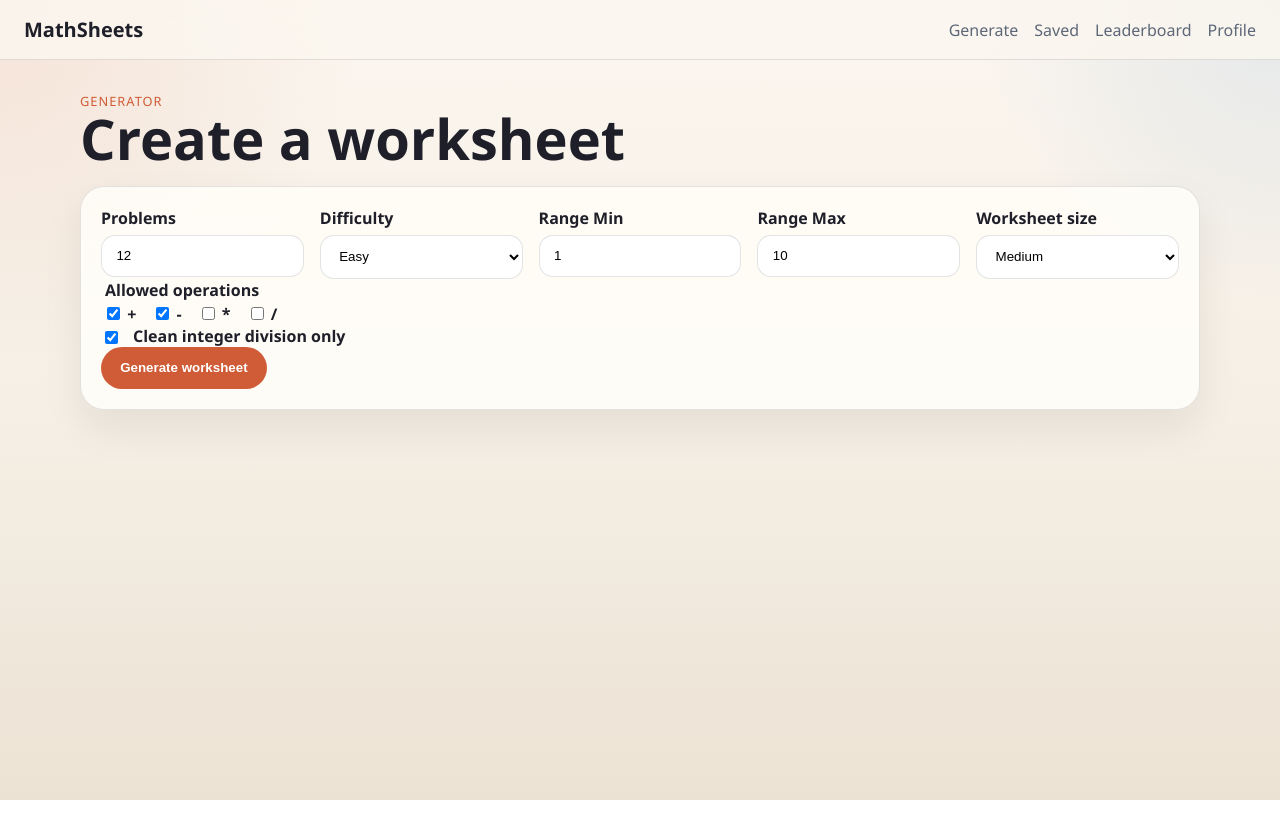
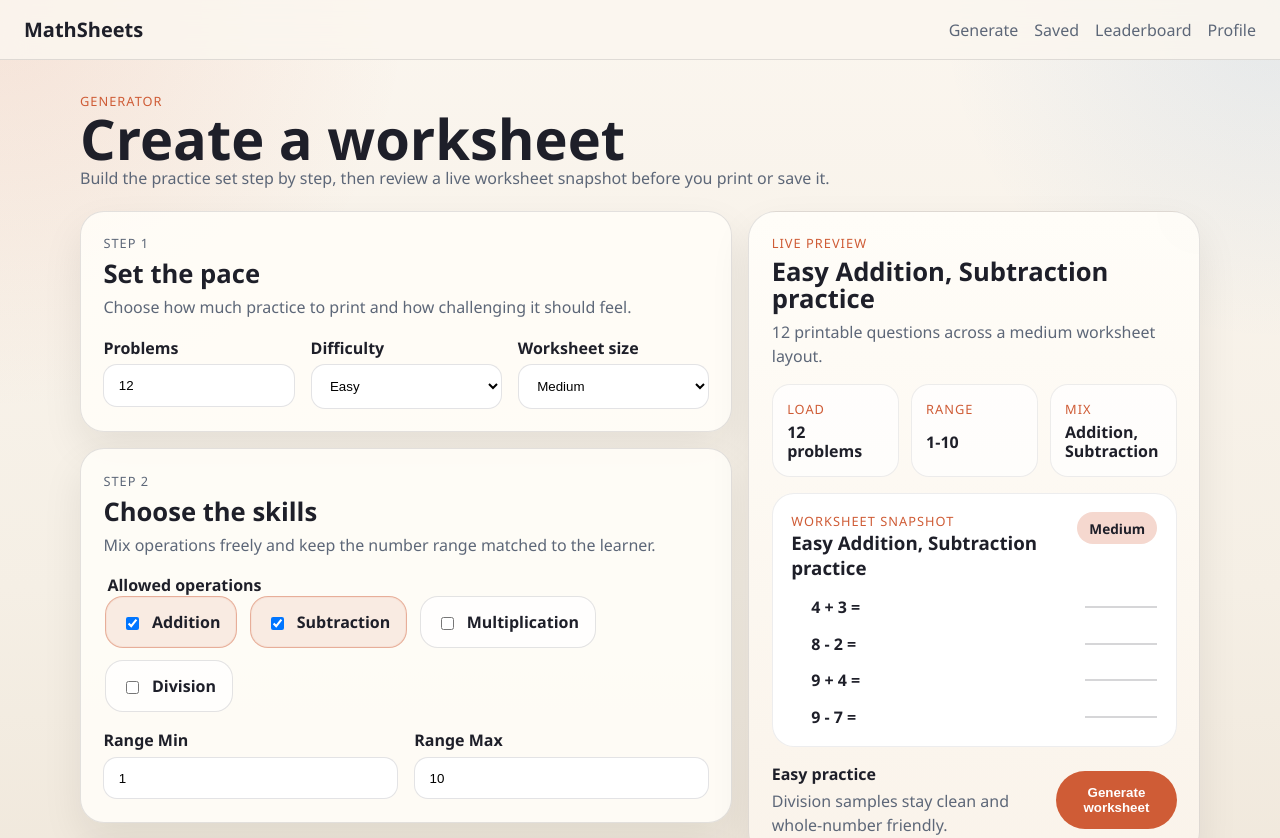
Before and after one commit to desdae/math-sheets, a Vue app in the folder frontend/: page /generate in a window 1280 px wide. Shown: the top 838 px of the page. Before the commit the page ends 800 px from the top, so only its background shows below. Built offline with nearby package versions, Linux system fonts and the light colour scheme; no server answers.

Commit message:
Redesign worksheet generator form

```diff
--- a/frontend/src/components/worksheet/GeneratorForm.vue
+++ b/frontend/src/components/worksheet/GeneratorForm.vue
@@ -1,6 +1,15 @@
 <template>
-  <form data-testid="generator-form" class="generator-form card" @submit.prevent="emitGenerate">
-    <div class="form-grid">
+  <form data-testid="generator-form" class="generator-form generator-studio" @submit.prevent="emitGenerate">
+    <div class="generator-studio-layout">
+      <div class="generator-studio-steps">
+        <section class="generator-step card">
+          <div class="generator-step-header">
+            <p class="eyebrow">Step 1</p>
+            <h2>Set the pace</h2>
+            <p>Choose how much practice to print and how challenging it should feel.</p>
+          </div>
+
+          <div class="form-grid generator-step-grid">
             <label>
               Problems
               <input data-testid="problem-count-input" v-model.number="form.problemCount" type="number" min="1" max="100" />
@@ -16,6 +25,38 @@
             </label>
 
             <label>
+              Worksheet size
+              <select v-model="form.worksheetSize">
+                <option value="small">Small</option>
+                <option value="medium">Medium</option>
+                <option value="large">Large</option>
+              </select>
+            </label>
+          </div>
+        </section>
+
+        <section class="generator-step card">
+          <div class="generator-step-header">
+            <p class="eyebrow">Step 2</p>
+            <h2>Choose the skills</h2>
+            <p>Mix operations freely and keep the number range matched to the learner.</p>
+          </div>
+
+          <fieldset class="operation-picker">
+            <legend>Allowed operations</legend>
+            <label
+              v-for="operation in operations"
+              :key="operation"
+              class="operation-chip"
+              :class="{ 'operation-chip-active': form.allowedOperations.includes(operation) }"
+            >
+              <input :checked="form.allowedOperations.includes(operation)" type="checkbox" @change="toggleOperation(operation)" />
+              <span>{{ operationLabels[operation] }}</span>
+            </label>
+          </fieldset>
+
+          <div class="form-grid generator-step-grid">
+            <label>
               Range Min
               <input v-model.number="form.numberRangeMin" type="number" min="0" />
             </label>
@@ -24,36 +65,79 @@
               Range Max
               <input v-model.number="form.numberRangeMax" type="number" min="1" />
             </label>
+          </div>
+        </section>
 
-      <label>
-        Worksheet size
-        <select v-model="form.worksheetSize">
-          <option value="small">Small</option>
-          <option value="medium">Medium</option>
-          <option value="large">Large</option>
-        </select>
-      </label>
+        <section class="generator-step card">
+          <div class="generator-step-header">
+            <p class="eyebrow">Step 3</p>
+            <h2>Refine the output</h2>
+            <p>Keep division classroom-friendly by default, or loosen the rules when needed.</p>
           </div>
 
-    <fieldset class="operation-picker">
-      <legend>Allowed operations</legend>
-      <label v-for="operation in operations" :key="operation">
-        <input :checked="form.allowedOperations.includes(operation)" type="checkbox" @change="toggleOperation(operation)" />
-        {{ operation }}
+          <label class="checkbox-row checkbox-panel">
+            <input v-model="form.cleanDivisionOnly" type="checkbox" />
+            <span>
+              <strong>Clean integer division only</strong>
+              <small>Uses tidy division questions with whole-number answers.</small>
+            </span>
           </label>
-    </fieldset>
+        </section>
+      </div>
 
-    <label class="checkbox-row">
-      <input v-model="form.cleanDivisionOnly" type="checkbox" />
-      Clean integer division only
-    </label>
+      <aside data-testid="generator-preview" class="generator-preview-panel">
+        <div class="generator-preview-top">
+          <p class="eyebrow">Live preview</p>
+          <h2>{{ previewTitle }}</h2>
+          <p>{{ previewDescription }}</p>
+        </div>
 
+        <div class="generator-preview-metrics">
+          <div class="generator-preview-metric">
+            <span class="stat-label">Load</span>
+            <strong data-testid="preview-problem-count">{{ form.problemCount }} problems</strong>
+          </div>
+          <div class="generator-preview-metric">
+            <span class="stat-label">Range</span>
+            <strong>{{ form.numberRangeMin }}-{{ form.numberRangeMax }}</strong>
+          </div>
+          <div class="generator-preview-metric">
+            <span class="stat-label">Mix</span>
+            <strong>{{ operationSummary }}</strong>
+          </div>
+        </div>
+
+        <div class="generator-preview-sheet">
+          <div class="generator-preview-sheet-header">
+            <div>
+              <p class="eyebrow">Worksheet snapshot</p>
+              <h3>{{ previewTitle }}</h3>
+            </div>
+            <span class="generator-preview-size">{{ worksheetSizeLabel }}</span>
+          </div>
+
+          <ol class="generator-preview-list">
+            <li v-for="question in previewQuestions" :key="question">
+              <span>{{ question }}</span>
+              <span class="generator-preview-blank"></span>
+            </li>
+          </ol>
+        </div>
+
+        <div class="generator-preview-footer">
+          <div class="generator-preview-note">
+            <strong>{{ difficultyLabel }} practice</strong>
+            <p>{{ divisionNote }}</p>
+          </div>
           <button data-testid="generate-submit" class="button" type="submit">Generate worksheet</button>
+        </div>
+      </aside>
+    </div>
   </form>
 </template>
 
 <script setup lang="ts">
-import { reactive } from "vue";
+import { computed, reactive } from "vue";
 import type { WorksheetConfig } from "../../stores/worksheet";
 
 const emit = defineEmits<{
@@ -61,6 +145,12 @@ const emit = defineEmits<{
 }>();
 
 const operations: WorksheetConfig["allowedOperations"] = ["+", "-", "*", "/"];
+const operationLabels: Record<WorksheetConfig["allowedOperations"][number], string> = {
+  "+": "Addition",
+  "-": "Subtraction",
+  "*": "Multiplication",
+  "/": "Division"
+};
 
 const form = reactive<WorksheetConfig>({
   problemCount: 12,
@@ -82,5 +172,50 @@ const toggleOperation = (operation: WorksheetConfig["allowedOperations"][number]
   }
 };
 
+const difficultyLabel = computed(() => form.difficulty.charAt(0).toUpperCase() + form.difficulty.slice(1));
+const worksheetSizeLabel = computed(() => form.worksheetSize.charAt(0).toUpperCase() + form.worksheetSize.slice(1));
+const operationSummary = computed(() => form.allowedOperations.map((operation) => operationLabels[operation]).join(", "));
+const previewTitle = computed(() => `${difficultyLabel.value} ${operationSummary.value} practice`);
+const previewDescription = computed(
+  () => `${form.problemCount} printable questions across a ${worksheetSizeLabel.value.toLowerCase()} worksheet layout.`
+);
+const divisionNote = computed(() =>
+  form.cleanDivisionOnly ? "Division samples stay clean and whole-number friendly." : "Division samples may include tougher results."
+);
+
+const clampMax = computed(() => Math.max(form.numberRangeMin + 1, form.numberRangeMax));
+const buildPreviewQuestion = (operation: WorksheetConfig["allowedOperations"][number], index: number) => {
+  const min = form.numberRangeMin;
+  const max = clampMax.value;
+  const spread = Math.max(1, max - min);
+  const first = min + ((index * 7 + 3) % spread);
+  const second = min + ((index * 5 + 2) % spread);
+
+  if (operation === "/") {
+    const divisor = Math.max(1, min + ((index * 3 + 2) % Math.max(1, max - min + 1)));
+    const quotient = Math.max(1, Math.min(max, min + ((index * 2 + 1) % Math.max(1, max - min + 1))));
+    const dividend = form.cleanDivisionOnly ? divisor * quotient : divisor * quotient + (index % Math.max(1, divisor));
+    return `${dividend} / ${divisor} =`;
+  }
+
+  if (operation === "-") {
+    const left = Math.max(first, second);
+    const right = Math.min(first, second);
+    return `${left} - ${right} =`;
+  }
+
+  if (operation === "*") {
+    const left = Math.max(1, Math.min(max, first));
+    const right = Math.max(1, Math.min(max, Math.max(min, second)));
+    return `${left} * ${right} =`;
+  }
+
+  return `${first} + ${second} =`;
+};
+
+const previewQuestions = computed(() =>
+  Array.from({ length: 4 }, (_, index) => buildPreviewQuestion(form.allowedOperations[index % form.allowedOperations.length], index))
+);
+
 const emitGenerate = () => emit("generate", { ...form });
 </script>
--- a/frontend/src/styles/main.css
+++ b/frontend/src/styles/main.css
@@ -85,6 +85,7 @@ a {
 .hero-panel,
 .two-column,
 .saved-layout,
+.generator-studio-layout,
 .stat-grid,
 .worksheet-grid,
 .form-grid {
@@ -99,6 +100,11 @@ a {
 
 .saved-layout-single {
   grid-template-columns: 1fr;
+}
+
+.generator-studio-layout {
+  grid-template-columns: minmax(0, 1.3fr) minmax(320px, 0.9fr);
+  align-items: start;
 }
 
 .stat-grid {
@@ -125,6 +131,10 @@ a {
 .card,
 .hero-preview {
   padding: 1.25rem;
+}
+
+.generator-form {
+  display: block;
 }
 
 .hero-panel {
@@ -176,6 +186,11 @@ button {
   color: var(--text);
 }
 
+button:hover,
+.button:hover {
+  filter: brightness(0.98);
+}
+
 input,
 select {
   width: 100%;
@@ -205,9 +220,193 @@ legend {
   gap: 0.75rem;
 }
 
+.checkbox-row span {
+  display: grid;
+  gap: 0.2rem;
+}
+
+.checkbox-row small {
+  color: var(--muted);
+  font-size: 0.9rem;
+  font-weight: 500;
+}
+
 .checkbox-row input,
 .operation-picker input {
   width: auto;
+}
+
+.generator-studio-steps {
+  display: grid;
+  gap: 1rem;
+}
+
+.generator-step {
+  display: grid;
+  gap: 1.1rem;
+  padding: 1.4rem;
+}
+
+.generator-step-header {
+  display: grid;
+  gap: 0.45rem;
+}
+
+.generator-step-header h2,
+.generator-preview-top h2 {
+  font-size: clamp(1.35rem, 2vw, 1.9rem);
+  line-height: 1.05;
+}
+
+.generator-step-header p:last-child,
+.generator-preview-top p:last-child,
+.generator-preview-note p {
+  color: var(--muted);
+  line-height: 1.5;
+}
+
+.generator-step-grid {
+  grid-template-columns: repeat(auto-fit, minmax(180px, 1fr));
+}
+
+.operation-picker {
+  display: flex;
+  gap: 0.8rem;
+  flex-wrap: wrap;
+  padding: 0;
+  border: none;
+}
+
+.operation-chip {
+  display: inline-flex;
+  align-items: center;
+  gap: 0.6rem;
+  padding: 0.85rem 1rem;
+  border-radius: 18px;
+  border: 1px solid var(--line);
+  background: rgba(255, 255, 255, 0.72);
+  transition:
+    border-color 140ms ease,
+    transform 140ms ease,
+    background-color 140ms ease,
+    box-shadow 140ms ease;
+}
+
+.operation-chip:hover {
+  transform: translateY(-1px);
+  border-color: rgba(207, 92, 54, 0.35);
+}
+
+.operation-chip-active {
+  background: rgba(207, 92, 54, 0.1);
+  border-color: rgba(207, 92, 54, 0.42);
+  box-shadow: inset 0 0 0 1px rgba(207, 92, 54, 0.06);
+}
+
+.checkbox-panel {
+  align-items: start;
+  padding: 1rem 1.05rem;
+  border-radius: 18px;
+  border: 1px solid var(--line);
+  background: linear-gradient(180deg, rgba(255, 255, 255, 0.75), rgba(245, 239, 229, 0.75));
+}
+
+.checkbox-panel strong {
+  font-size: 1rem;
+}
+
+.generator-preview-panel {
+  position: sticky;
+  top: 5.5rem;
+  display: grid;
+  gap: 1rem;
+  padding: 1.4rem;
+  border-radius: 28px;
+  border: 1px solid var(--line);
+  background:
+    linear-gradient(180deg, rgba(255, 253, 248, 0.98), rgba(250, 243, 234, 0.98)),
+    radial-gradient(circle at top right, rgba(207, 92, 54, 0.12), transparent 30%);
+  box-shadow: var(--shadow);
+}
+
+.generator-preview-top {
+  display: grid;
+  gap: 0.45rem;
+}
+
+.generator-preview-metrics {
+  display: grid;
+  grid-template-columns: repeat(3, minmax(0, 1fr));
+  gap: 0.75rem;
+}
+
+.generator-preview-metric {
+  display: grid;
+  gap: 0.35rem;
+  padding: 0.9rem;
+  border-radius: 18px;
+  background: rgba(255, 255, 255, 0.72);
+  border: 1px solid rgba(30, 31, 41, 0.08);
+}
+
+.generator-preview-metric strong {
+  font-size: 1rem;
+  line-height: 1.2;
+}
+
+.generator-preview-sheet {
+  display: grid;
+  gap: 1rem;
+  padding: 1.15rem;
+  border-radius: 22px;
+  background: white;
+  border: 1px solid rgba(30, 31, 41, 0.08);
+}
+
+.generator-preview-sheet-header,
+.generator-preview-footer {
+  display: flex;
+  align-items: center;
+  justify-content: space-between;
+  gap: 1rem;
+}
+
+.generator-preview-sheet-header {
+  align-items: start;
+}
+
+.generator-preview-size {
+  padding: 0.4rem 0.75rem;
+  border-radius: 999px;
+  background: var(--accent-soft);
+  font-size: 0.85rem;
+  font-weight: 700;
+}
+
+.generator-preview-list {
+  margin: 0;
+  padding-left: 1.25rem;
+  display: grid;
+  gap: 0.9rem;
+}
+
+.generator-preview-list li {
+  display: flex;
+  align-items: center;
+  justify-content: space-between;
+  gap: 1rem;
+  font-weight: 600;
+}
+
+.generator-preview-blank {
+  display: inline-block;
+  width: 72px;
+  border-bottom: 2px solid rgba(30, 31, 41, 0.18);
+}
+
+.generator-preview-note {
+  display: grid;
+  gap: 0.25rem;
 }
 
 .worksheet-cell {
@@ -263,11 +462,23 @@ legend {
 @media (max-width: 800px) {
   .hero-panel,
   .two-column,
-  .stat-grid {
+  .stat-grid,
+  .generator-studio-layout,
+  .generator-preview-metrics {
     grid-template-columns: 1fr;
   }
 
   .site-header {
+    flex-direction: column;
+    align-items: start;
+  }
+
+  .generator-preview-panel {
+    position: static;
+  }
+
+  .generator-preview-sheet-header,
+  .generator-preview-footer {
     flex-direction: column;
     align-items: start;
   }
--- a/frontend/src/views/GeneratorView.vue
+++ b/frontend/src/views/GeneratorView.vue
@@ -4,6 +4,7 @@
       <div>
         <p class="eyebrow">Generator</p>
         <h1>Create a worksheet</h1>
+        <p class="lede">Build the practice set step by step, then review a live worksheet snapshot before you print or save it.</p>
       </div>
     </div>
 
```
Also changed, not shown: 2 other files (tests, documents, lock files or other folders). Lines whose indentation alone changed are shown as unchanged.
